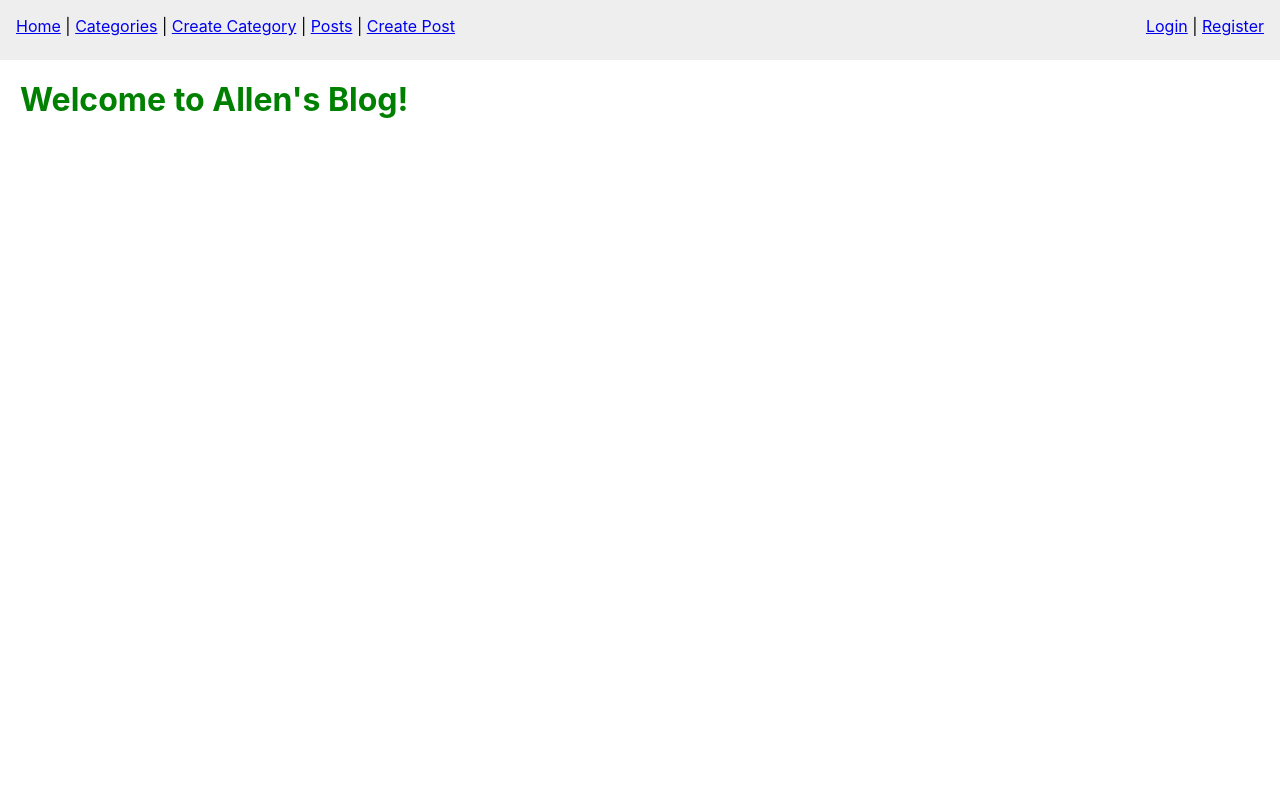
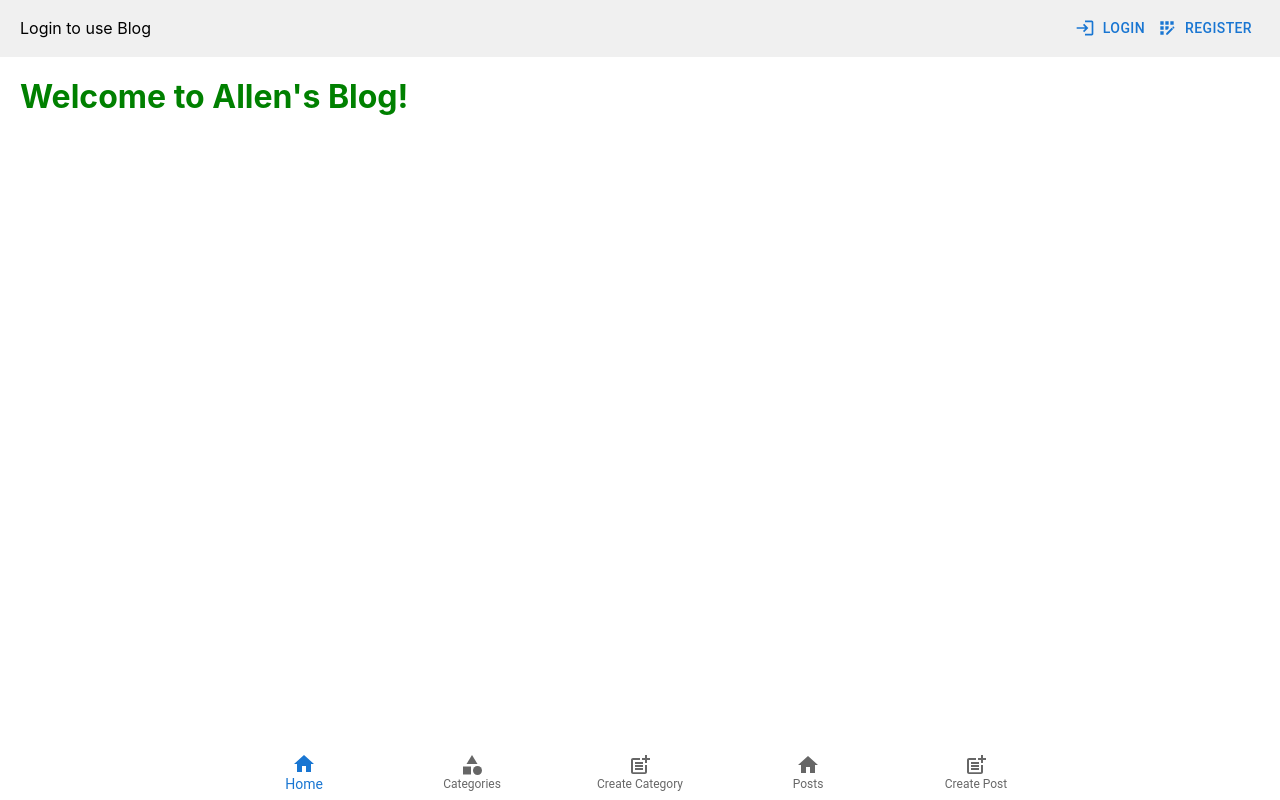
Before and after one commit to bolunzhao/React-Blog-Frontend, a React (Create React App) app: page / in a window 1280 px wide. Built offline with nearby package versions, Linux system fonts and the light colour scheme.

Commit message:
Realigned & Added some UI on bars

```diff
--- a/package.json
+++ b/package.json
@@ -5,6 +5,7 @@
   "dependencies": {
     "@emotion/react": "^11.14.0",
     "@emotion/styled": "^11.14.0",
+    "@mui/icons-material": "^6.3.0",
     "@mui/material": "^6.3.0",
     "axios": "^1.7.9",
     "cra-template": "1.2.0",
--- a/src/App.js
+++ b/src/App.js
@@ -1,67 +1,43 @@
-import React from 'react';
-import { BrowserRouter as Router, Routes, Route, Link } from 'react-router-dom';
+import React from "react";
+import { BrowserRouter as Router, Routes, Route } from "react-router-dom";
 
 // Existing post-related components
-import PostList from './pages/post/PostList';
-import PostDetails from './pages/post/PostDetails';
-import CreatePost from './pages/post/CreatePost';
-import EditPost from './pages/post/EditPost';
+import PostList from "./pages/post/PostList";
+import PostDetails from "./pages/post/PostDetails";
+import CreatePost from "./pages/post/CreatePost";
+import EditPost from "./pages/post/EditPost";
 
 // New auth components
-import Login from './pages/auth/Login';
-import Register from './pages/auth/Register';
-import { UserProvider, useUser } from './pages/auth/UserContext';
-import Logout from './pages/auth/Logout';
+import Login from "./pages/auth/Login";
+import Register from "./pages/auth/Register";
+import { UserProvider } from "./pages/auth/UserContext";
 
-import CategoryList from './pages/category/CategoryList';
-import CreateCategory from './pages/category/CreateCategory';
+import CategoryList from "./pages/category/CategoryList";
+import CreateCategory from "./pages/category/CreateCategory";
 
-function Navbar() {
-  const { user } = useUser();
-
-  return (
-    <div style={{ background: '#eee', padding: '1rem' }}>
-      {/* First row for navigation links */}
-      <nav style={{ display: 'flex', justifyContent: 'space-between', marginBottom: '0.5rem' }}>
-        <div>
-          <Link to="/">Home</Link> |{' '}
-          <Link to="/categories">Categories</Link> |{' '}
-          <Link to="/categories/new">Create Category</Link> |{' '}
-          <Link to="/posts">Posts</Link> |{' '}
-          <Link to="/posts/new">Create Post</Link>
-        </div>
-        <div>
-          {user ? (
-            <Logout />
-          ) : (
-            <>
-              <Link to="/login">Login</Link> |{' '}
-              <Link to="/register">Register</Link>
-            </>
-          )}
-        </div>
-      </nav>
-      {/* Second row for user information */}
-      {user && (
-        <div style={{ display: 'flex', justifyContent: 'space-between' }}>
-          <span>Hi, {user.username}!</span>
-        </div>
-      )}
-    </div>
-  );
-}
+import Navbar from "./components/Navbar";
+import UserInfoBar from "./components/UserInfoBar";
 
 function App() {
+
   return (
     <UserProvider>
       <Router>
+        <UserInfoBar />
         <Navbar />
         <Routes>
           {/* Homepage */}
-          <Route path="/" element={<h1 style={{ color: 'green', margin: '20px'}}>Welcome to Allen's Blog!</h1>} />
+          <Route
+            path="/"
+            element={
+              <h1 style={{ color: "green", margin: "20px" }}>
+                Welcome to Allen's Blog!
+              </h1>
+            }
+          />
 
           {/* Posts-related routes */}
-          <Route path="/posts" element={<PostList />}/>
+          <Route path="/posts" element={<PostList />} />
           <Route path="/posts/new" element={<CreatePost />} />
           <Route path="/posts/:id/edit" element={<EditPost />} />
           <Route path="/posts/:id" element={<PostDetails />} />
@@ -72,7 +48,7 @@ function App() {
 
           {/* Categories-related routes */}
           <Route path="/categories" element={<CategoryList />} />
-          <Route path='/categories/new' element={<CreateCategory />}/>
+          <Route path="/categories/new" element={<CreateCategory />} />
 
           {/* You can add a catch-all or 404 page if you want */}
         </Routes>
--- /dev/null
+++ b/src/components/Navbar.js
@@ -0,0 +1,55 @@
+import React from "react";
+import { useNavigate } from "react-router-dom";
+import { BottomNavigation, BottomNavigationAction } from "@mui/material";
+import HomeIcon from "@mui/icons-material/Home";
+import CategoryIcon from "@mui/icons-material/Category";
+import PostAddIcon from "@mui/icons-material/PostAdd";
+import LoginIcon from "@mui/icons-material/Login";
+import AppRegistrationIcon from "@mui/icons-material/AppRegistration";
+import { useUser } from "../pages/auth/UserContext";
+import Logout from "../pages/auth/Logout";
+
+function Navbar() {
+  const { user } = useUser();
+  const navigate = useNavigate();
+  const [value, setValue] = React.useState(0);
+
+  return (
+    <BottomNavigation
+      value={value}
+      onChange={(event, newValue) => {
+        setValue(newValue);
+      }}
+      showLabels={true}
+      style={{ width: "100%", position: "fixed", bottom: 0, zIndex: 1000 }}
+    >
+      <BottomNavigationAction
+        label="Home"
+        icon={<HomeIcon />}
+        onClick={() => navigate("/")}
+      />
+      <BottomNavigationAction
+        label="Categories"
+        icon={<CategoryIcon />}
+        onClick={() => navigate("/categories")}
+      />
+      <BottomNavigationAction
+        label="Create Category"
+        icon={<PostAddIcon />}
+        onClick={() => navigate("/categories/new")}
+      />
+      <BottomNavigationAction
+        label="Posts"
+        icon={<HomeIcon />}
+        onClick={() => navigate("/posts")}
+      />
+      <BottomNavigationAction
+        label="Create Post"
+        icon={<PostAddIcon />}
+        onClick={() => navigate("/posts/new")}
+      />
+    </BottomNavigation>
+  );
+}
+
+export default Navbar;
--- /dev/null
+++ b/src/components/UserInfoBar.js
@@ -0,0 +1,37 @@
+import React from 'react';
+import { useNavigate } from 'react-router-dom';
+import { useUser } from "../pages/auth/UserContext";
+import { Button } from '@mui/material';
+import LoginIcon from '@mui/icons-material/Login';
+import AppRegistrationIcon from '@mui/icons-material/AppRegistration';
+import Logout from '../pages/auth/Logout';
+
+function UserInfoBar() {
+  const { user } = useUser();
+  const navigate = useNavigate();
+
+  return (
+    <div style={{ display: 'flex', justifyContent: 'space-between', alignItems: 'center', padding: '10px 20px', backgroundColor: '#f0f0f0' }}>
+      {/* Text section */}
+      <span>
+        {user ? `Hi, ${user.username}` : 'Login to use Blog'}
+      </span>
+
+      {/* Button section */}
+      {user ? (
+        <Logout />
+      ) : (
+        <div>
+          <Button startIcon={<LoginIcon />} onClick={() => navigate('/login')}>
+            Login
+          </Button>
+          <Button startIcon={<AppRegistrationIcon />} onClick={() => navigate('/register')}>
+            Register
+          </Button>
+        </div>
+      )}
+    </div>
+  );
+}
+
+export default UserInfoBar;
--- a/src/pages/auth/Logout.js
+++ b/src/pages/auth/Logout.js
@@ -1,14 +1,17 @@
-import React from 'react';
-import { useNavigate } from 'react-router-dom';
-import { useUser } from './UserContext';
+import React from "react";
+import { useNavigate } from "react-router-dom";
+import { useUser } from "./UserContext";
+
+import { Button } from "@mui/material";
+import LogoutIcon from '@mui/icons-material/Logout';
 
 function Logout() {
   const navigate = useNavigate();
-  const { setUser } = useUser();  // Destructure setUser from the context
+  const { setUser } = useUser(); // Destructure setUser from the context
 
   const handleLogout = () => {
     // Remove the token
-    localStorage.removeItem('token');
+    localStorage.removeItem("token");
 
     // Update user context to null
     setUser(null);
@@ -16,11 +19,16 @@ function Logout() {
     // Optionally clear other stored data or perform other cleanup
 
     // Redirect to the login page or home page
-    navigate('/login');
+    navigate("/login");
   };
 
   return (
-    <button onClick={handleLogout}>Logout</button>
+    <Button
+      onClick={handleLogout}
+      startIcon={<LogoutIcon />}
+    >
+      Logout
+    </Button>
   );
 }
 
```
Also changed, not shown: 1 other file (tests, documents, lock files or other folders).
